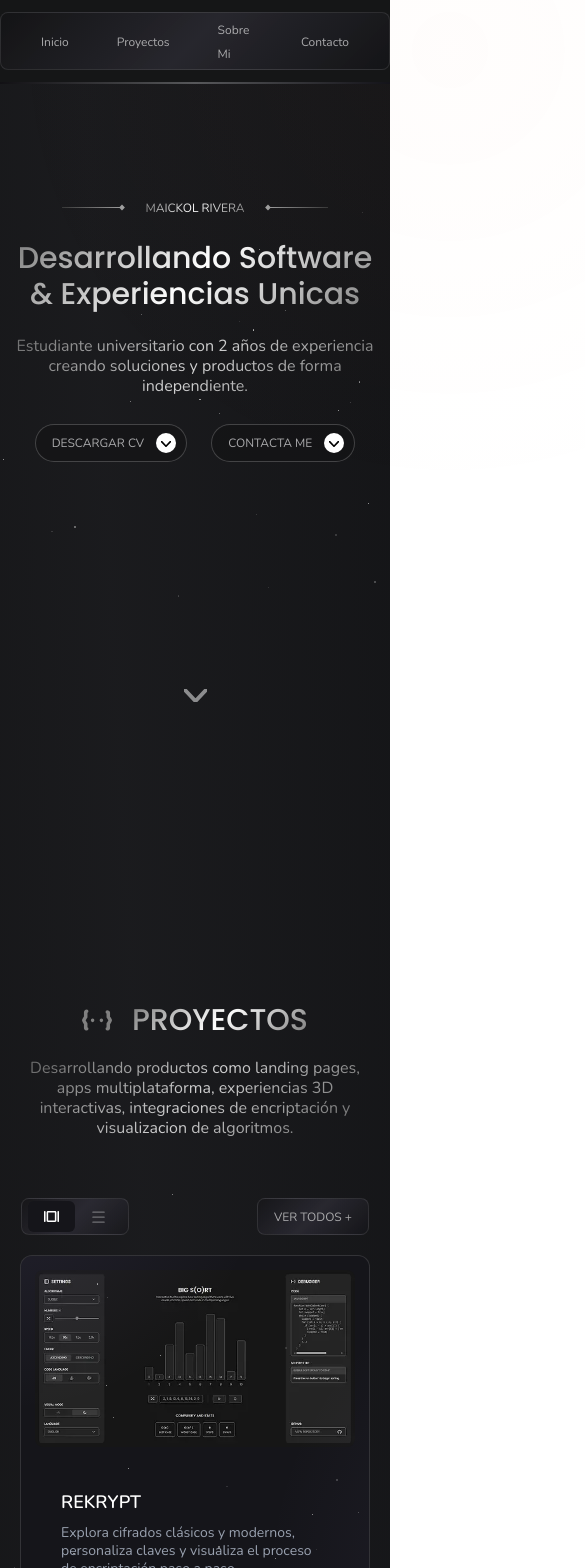
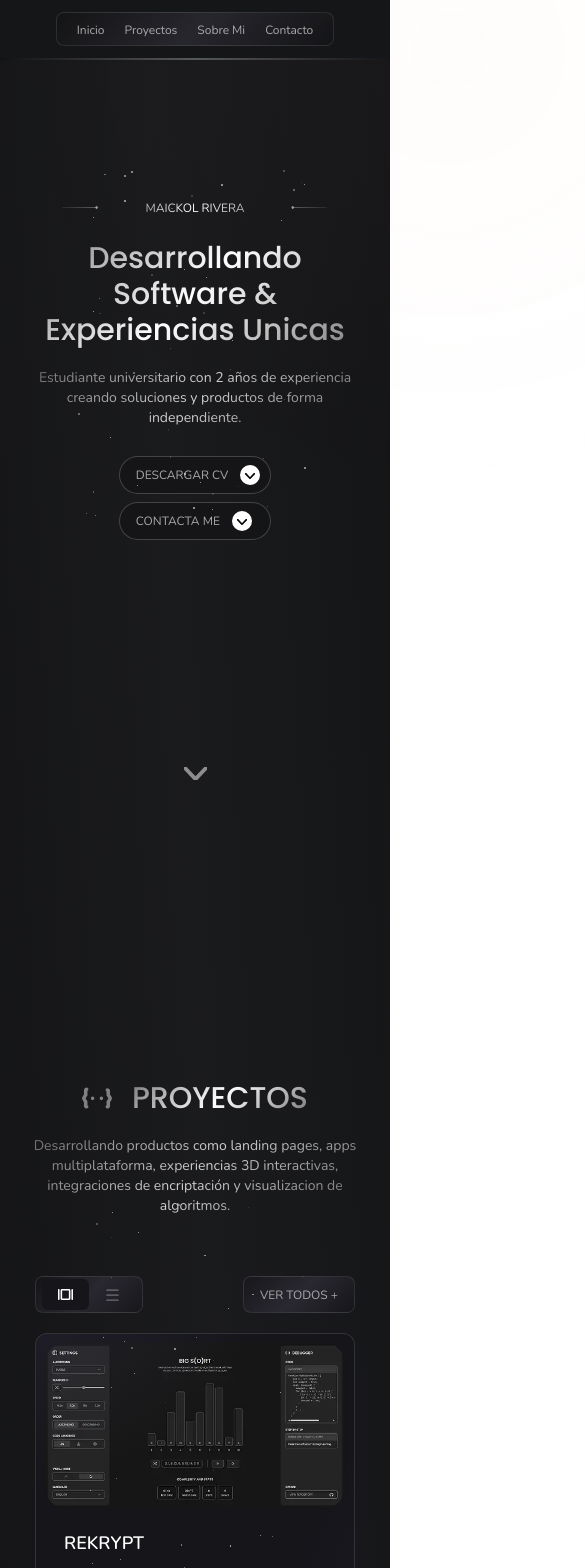
Before and after one commit to m4icol/portfolio, a React (Vite) app: page / in a window 390 px wide. Shown: the top 1568 px of the page, 585 px wide, since content can reach past the window. Built offline with nearby package versions, Linux system fonts and the light colour scheme.

Commit message:
responsive: fixing some layout and sizes problems in mobile

```diff
--- a/index.html
+++ b/index.html
@@ -6,7 +6,7 @@
     <meta name="viewport" content="width=device-width, initial-scale=1.0" />
     <title>Vite + React + TS</title>
   </head>
-  <body class="overflow-x-hidden scroll-smooth">
+  <body class="overflow-x-hidden">
     <div id="root"></div>
     <script type="module" src="/src/main.tsx"></script>
   </body>
--- a/src/App.tsx
+++ b/src/App.tsx
@@ -18,7 +18,7 @@ function App() {
 
   return (
     <div
-    className="w-screen font-[nunito] text-DARK-text flex justify-center flex-col"
+    className="w-full h-full font-[nunito] text-DARK-text flex justify-center flex-col"
     style={{
       backgroundColor: '#151617',
       background: `
@@ -38,9 +38,10 @@ function App() {
         <div id="projects"></div>
         <Projects></Projects>
         <div id="about"></div>
-        <About></About>
-        <Contact></Contact>
+         {/*<About></About>
+       <Contact></Contact>*/}
       </div>
+
       <RadialGradient size={"900"} top={"-400"} left={"0"} gradient={"gradient-radial-1 fixed"}></RadialGradient>
       <RadialGradient size={"900"} top={"-400"} left={"700"} gradient={"gradient-radial-2 fixed"}></RadialGradient>
 
--- a/src/components/StarBackground.tsx
+++ b/src/components/StarBackground.tsx
@@ -46,8 +46,8 @@ const StarBackground: React.FC<StarBackgroundProps> = ({
       className="absolute left-1/2 -translate-x-1/2 pointer-events-none z-0 overflow-hidden"
       style={{
         top: `${topOffset}px`,
-        width: `${widthBackground}px`,
-        height: `${heightBackground}px`,
+        width: `${widthBackground}%`,
+        height: `${heightBackground}%`,
       }}
     >
       {stars.map((star) => (
--- a/src/sections/About.tsx
+++ b/src/sections/About.tsx
@@ -16,7 +16,7 @@ export default function About(){
 
             <AboutGrid></AboutGrid>
 
-            <StarBackground widthBackground={1000} heightBackground={500} starCount={50} topOffset={120} />
+            <StarBackground widthBackground={60} heightBackground={50} starCount={50} topOffset={100} />
 
         </section>
     )
--- a/src/sections/Header.tsx
+++ b/src/sections/Header.tsx
@@ -24,8 +24,8 @@ export default function Header(){
     ];
 
     return(
-        <header className="w-screen flex justify-center fixed top-0 left-0 z-50 bg-DARK-background py-3 gradient-line">
-            <ul className="flex justify-evenly items-center gap-12 gradient-menu pt-1 pb-1 px-10 border-1 border-DARK-text/10 rounded-lg">
+        <header className="w-full flex justify-center fixed top-0 left-0 z-50 bg-DARK-background py-3 px-1  gradient-line">
+            <ul className="flex items-center gap-5 md:gap-12 gradient-menu pt-1 pb-1 px-5 md:px-10 border-1 border-DARK-text/10 rounded-lg">
                 {
                      navItems.map((item) => (
                         <li>
--- a/src/sections/Home.tsx
+++ b/src/sections/Home.tsx
@@ -6,18 +6,25 @@ import StarBackground from "../components/StarBackground";
 export default function Home(){
 
     return(
-        <section className="relative w-screen h-full flex items-center mt-50 flex-col gap-6 pb-100">
-            <StarBackground widthBackground={1000} heightBackground={400} starCount={70} topOffset={5} />
+        <section className="px-5 relative w-screen h-full flex items-center mt-50 flex-col gap-6 pb-100">
+            <StarBackground widthBackground={60} heightBackground={50} starCount={50} topOffset={-40} />
 
             <div className="flex flex-row items-center gap-5">
                 <Line classList="mb-0.5"></Line>
-                <p className="text-xs text-gradient">MAICKOL RIVERA</p>
+                <p className="text-xs text-gradient w-full text-center block">MAICKOL RIVERA</p>
                 <Line classList="mb-0.5 rotate-180"></Line>
             </div>
 
-            <h1 className="font-[poppins] text-gradient text-3xl md:text-4xl text-center w-[380px] md:w-[450px]">Desarrollando Software & Experiencias Unicas</h1>
-            <p className="text-gradient text-center opacity-80 text-base/5 w-[400px] md:w-[450px]">Estudiante universitario con 2 años de experiencia creando soluciones y productos de forma  independiente.</p>
-            <div className="flex gap-6 mt-1">
+            <div className="w-full flex flex-col gap-5 items-center">
+                <h1 className="font-[poppins] text-gradient text-3xl md:text-4xl text-center max-w-[28rem]">
+                    Desarrollando Software & Experiencias Unicas
+                </h1>
+                <p className="text-gradient text-center opacity-80 text-sm md:text-base/5 max-w-[28rem]">
+                    Estudiante universitario con 2 años de experiencia creando soluciones y productos de forma  independiente.
+                </p>
+            </div>
+
+            <div className="flex flex-col md:flex-row gap-2 md:gap-6 mt-1">
                 <SocialButton text={"DESCARGAR CV"} href="public\CV - MAICKOL RIVERA.pdf" download></SocialButton>
                 <SocialButton text={"CONTACTA ME"} href="/#contact"></SocialButton>
             </div>
--- a/src/sections/Projects.tsx
+++ b/src/sections/Projects.tsx
@@ -13,17 +13,18 @@ export default function Projects(){
     const [typeList, setTypeList] = useState<List>("SLIDER");
 
     return(
-        <section  className="w-screen relative flex items-center mt-35 flex-col gap-5 pb-100">
+        <section className="px-5 w-full relative flex items-center mt-35 flex-col gap-5 pb-90">
             <div className="flex flex-row items-center gap-5 ">
                 <ProjectsCode color="gray"/>
-                <h2 className="font-[poppins] text-gradient text-3xl text-center">PROYECTOS</h2>
-
+                <h2 className="font-[poppins] text-gradient text-3xl text-center max-w-[28rem]">
+                    PROYECTOS
+                </h2>
             </div>
-            <p className="w-[330px] md:w-[700px] text-gradient text-center opacity-80 text-base/5">
+            <p className="max-w-[28rem] text-sm text-gradient text-center opacity-80 md:text-base/5">
                 Desarrollando productos como landing pages, apps multiplataforma, experiencias 3D interactivas, integraciones de encriptación y visualizacion de algoritmos.
             </p>
 
-            <div className="flex gap-32 md:gap-5 md:flex-row justify-between md:w-[650px] mt-10">
+            <div className="flex md:gap-5 md:flex-row justify-between w-full mt-10 max-w-[20rem] md:max-w-[41rem]">
                 <div className="flex flex-row items-center gap-5">
                     <SwitchOption
                         selectedValue={typeList}
@@ -42,7 +43,7 @@ export default function Projects(){
             </div>
 
             {typeList == "SLIDER" ? <SliderList/> : <ColumnList/>}
-            <StarBackground widthBackground={1000} heightBackground={500} starCount={50} topOffset={120} />
+            <StarBackground widthBackground={60} heightBackground={50} starCount={50} topOffset={120} />
 
         </section>
     )
--- a/src/sections/sub_sections/ColumnList.tsx
+++ b/src/sections/sub_sections/ColumnList.tsx
@@ -28,19 +28,19 @@ const Projects: Project[] = [
         {Projects.map(({ title, description, url }, index) => (
           <div
             key={index}
-            className="relative w-[350px] md:w-[650px] h-full md:py-10 border border-DARK-subtext/20 bg-DARK-selected overflow-hidden rounded-xl px-8 md:px-10 flex"
+            className="relative flex-col max-w-[20rem] md:max-w-[41rem] gap-5 h-full md:py-10 border border-DARK-subtext/20 bg-DARK-selected overflow-hidden rounded-xl px-2 py-2 md:px-10 flex"
           >
+            <img
+              src={url}
+              alt={title}
+              className="md:absolute right-0 top-1 w-80 md:right-[20px] md:top-[22px] md:w-[320px] object-contain rounded-3xl transition-opacity duration-300"
+            />
 
-            <div className="z-10 w-full md:max-w-[44%] h-full flex flex-col pt-55 pb-8 md:pb-0 md:pt-0 justify-center gap-2">
+            <div className="z-10 px-5 w-full md:max-w-[44%] h-full flex flex-col pb-5 md:pb-0 md:pt-0 justify-center gap-2">
               <p className="text-lg font-semibold text-white">{title}</p>
               <p className="text-sm/4.5 text-gray-400">{description}</p>
             </div>
 
-            <img
-              src={url}
-              alt={title}
-              className="absolute right-3.5 top-3.5 w-80 md:right-[20px] md:top-[22px] md:w-[320px] object-cover rounded-lg transition-opacity duration-300"
-            />
 
             <RadialGradient
                 size="700"
--- a/src/sections/sub_sections/SliderList.tsx
+++ b/src/sections/sub_sections/SliderList.tsx
@@ -61,23 +61,23 @@ export default function SliderList({ autoPlay = true}: SliderListProps) {
 
   return (
     <div className="relative flex flex-col items-center">
-      <div className="relative w-[350px] h-full md:w-[650px] md:h-[290px] border-1 border-DARK-subtext/20 bg-DARK-selected overflow-hidden rounded-xl px-10 flex">
-
-        <div className="w-full md:max-w-[44%] h-full flex flex-col pt-58 pb-20 md:pb-0 md:pt-0 md:justify-center gap-2">
-          <p className="text-lg font-semibold text-white">{current.title}</p>
-          <p className="text-sm/4.5 text-gray-400">{current.description}</p>
-        </div>
+      <div className="relative flex-col max-w-[20rem] md:max-w-[41rem] h-full md:h-[290px] border-1 border-DARK-subtext/20 bg-DARK-selected overflow-hidden rounded-xl px-2 py-2 gap-5 md:px-10 flex">
 
         <img
           src={current.url}
           alt={current.title}
-          className={`absolute right-3.5 top-3.5 w-80 md:right-[-160px] md:top-[35px] md:w-[500px] object-cover rounded-lg transition-opacity duration-300 ${
+          className={`md:absolute right-0 top-0 md:right-[-160px] md:top-[35px] md:w-[500px] object-contain rounded-3xl w-full transition-opacity duration-300 ${
             loaded ? "opacity-100" : "opacity-0"
           }`}
           onLoad={() => setLoaded(true)}
         />
 
-        <div className="absolute h-1 w-55 bottom-8 flex flex-row gap-3">
+        <div className="w-full px-5 md:max-w-[44%] h-full flex flex-col pb-17 md:pb-0 md:pt-0 md:justify-center gap-2">
+          <p className="text-lg font-semibold text-white">{current.title}</p>
+          <p className="text-sm/4.5 text-gray-400">{current.description}</p>
+        </div>
+
+        <div className="absolute px-5 h-1 w-3/4 md:w-55 bottom-8 flex flex-row gap-3">
           {[0, 1, 2].map((i) => (
             <div key={i} className="w-1/3 h-1 bg-DARK-text/30 rounded-full overflow-hidden">
               <div
```
